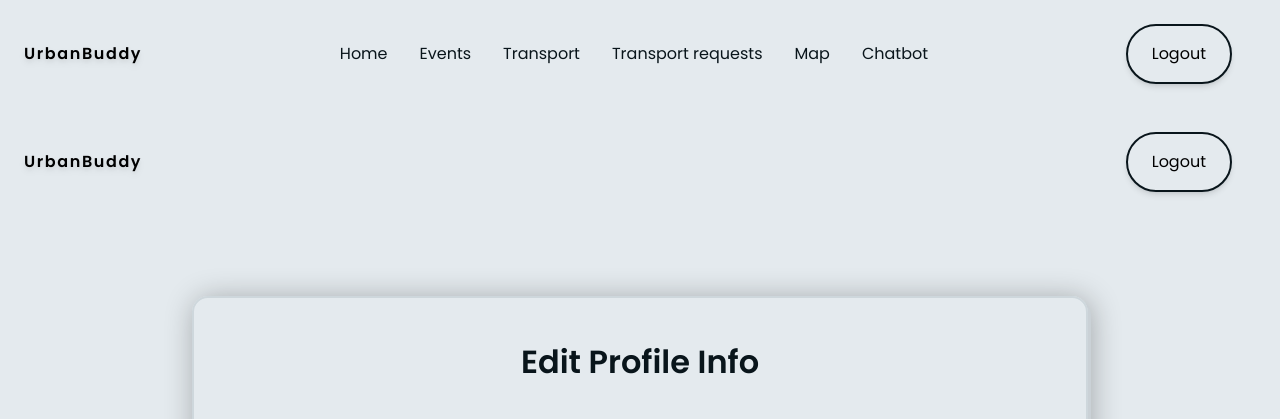
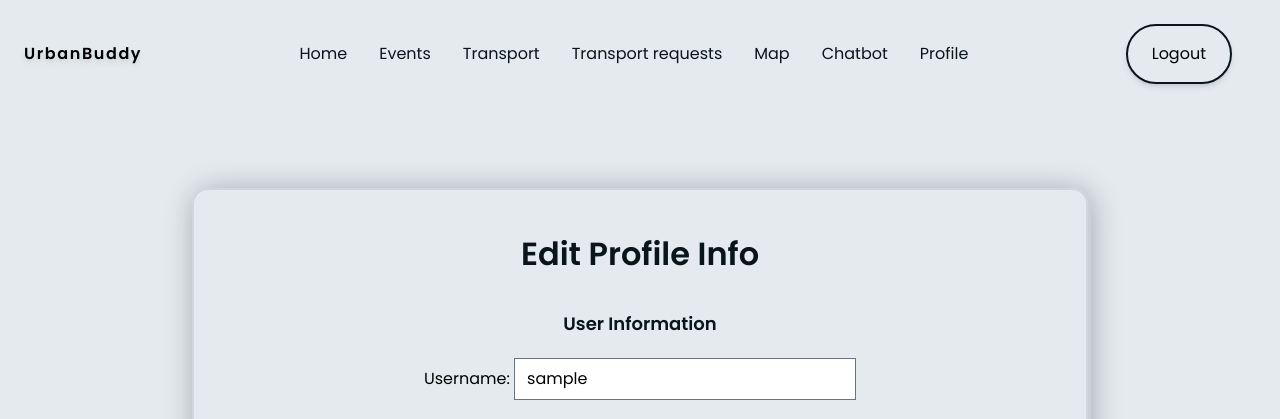
Before and after one commit to v1cttorr/UrbanBuddy, a Django app: page /profile/edit/ in a window 1280 px wide. Shown: the top 419 px of the page. Run offline with Django 5.2, Linux system fonts and the light colour scheme; the visitor is signed in with stand-in values (Sample User, id 1); parts of the project's set-up code (start-up, migrations or seed data) failed here and were passed over; some libraries are stand-ins or nearby versions.

Commit message:
few changes with navbar

```diff
--- a/templates/accounts/update_profile.html
+++ b/templates/accounts/update_profile.html
@@ -5,18 +5,6 @@ Edit Profile Info
 {% endblock title %}
 
 {% block content %}
-<div name="topNav" class="flex flex-row justify-between w-full">
-    <div name="topNav-content" class="flex flex-row justify-between m-6 w-full">
-        <div name="logo" class="flex flex-row gap-2 items-center">
-            <p class="font-semibold font-Poppins tracking-widest drop-shadow-md">UrbanBuddy</p>
-        </div>
-        <div name="loginAndSignUp" class="flex flex-row items-center gap-5 mr-6">
-            <div class="flex flex-row items-center">
-                <a name="logout" href="/logout" class="border-2 border-[#09151B] p-4 shadow-md" style="border-radius: 30px; padding-right: 24px;padding-left: 24px;">Logout</a>
-            </div>
-        </div>
-    </div>
-</div>
 <div name="edit-profile-container" class="flex w-full justify-center mt-20">
     <div name="edit-profile-content" class="flex flex-col items-center justify-center border-2 border-[#CED7DC] w-[70%] rounded-2xl shadow-[3px_3px_0px_#CAD1D6,3px_3px_30px_rgba(0,0,0,0.3)]">
         <div name="edit-profile-text" class="mt-10">
--- a/templates/base.html
+++ b/templates/base.html
@@ -25,6 +25,7 @@
                 <a href="/transport/requests/" class="text-[#09151B] font-normal font-Poppins text-md">Transport requests</a>
                 <a href="/transport/map/" class="text-[#09151B] font-normal font-Poppins text-md">Map</a>
                 <a href="/gpt/chat_bot/" class="text-[#09151B] font-normal font-Poppins text-md">Chatbot</a>
+                <a href="/profile/" class="text-[#09151B] font-normal font-Poppins text-md">Profile</a>
             </div>
             <div name="loginAndSignUp" class="flex flex-row items-center gap-5 mr-6">
                 <div class="flex flex-row items-center">
```
Also changed, not shown: templates/accounts/profile.html (+1 -12 lines).
